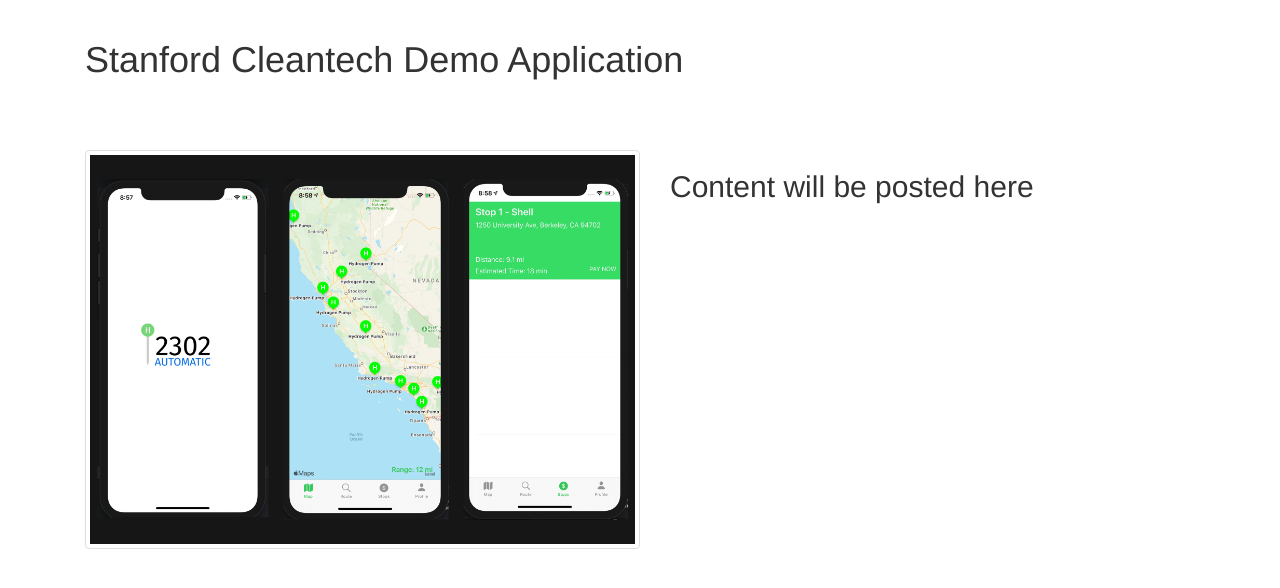
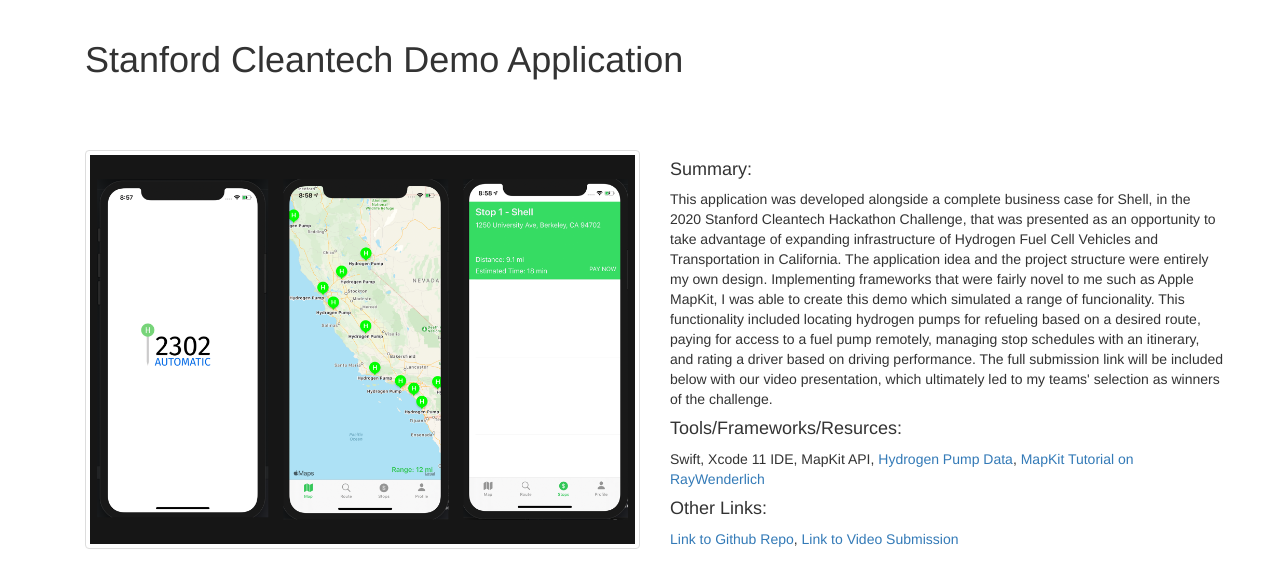
Before and after one commit to joefedota/portfolio_website, a Flask app: page /cleantech in a window 1280 px wide. Shown: the part 52-640 px from the top of the page. Run offline with Flask 2, Linux system fonts and the light colour scheme; some libraries are stand-ins or nearby versions.

Commit message:
Cleantech page add

```diff
--- a/app/templates/cleantech.html
+++ b/app/templates/cleantech.html
@@ -31,7 +31,12 @@
 				</a>
 			</div>
 			<div class="col-md-6">
-				<h2>Content will be posted here</h2>
+				<h4>Summary: </h4>
+				<p>    This application was developed alongside a complete business case for Shell, in the 2020 Stanford Cleantech Hackathon Challenge, that was presented as an opportunity to take advantage of expanding infrastructure of Hydrogen Fuel Cell Vehicles and Transportation in California. The application idea and the project structure were entirely my own design. Implementing frameworks that were fairly novel to me such as Apple MapKit, I was able to create this demo which simulated a range of funcionality. This functionality included locating hydrogen pumps for refueling based on a desired route, paying for access to a fuel pump remotely, managing stop schedules with an itinerary, and rating a driver based on driving performance. The full submission link will be included below with our video presentation, which ultimately led to my teams' selection as winners of the challenge.</p>
+				<h4>Tools/Frameworks/Resurces: </h4>
+				<p>Swift, Xcode 11 IDE, MapKit API, <a href="https://cafcp.org/stationmap">Hydrogen Pump Data</a>, <a href="https://www.raywenderlich.com/7738344-mapkit-tutorial-getting-started">MapKit Tutorial on RayWenderlich</a></p>
+				<h4>Other Links: </h4>
+				<p><a href="https://github.com/joefedota/Cleantech">Link to Github Repo</a>, <a href="https://www.stanfordcleantech.com/past-winners?wix-vod-video-id=7446955682c9414086d536594ebdc8f0&wix-vod-comp-id=comp-ka482z3s">Link to Video Submission</a></p>
 			</div>
 		</div>
 	</div>
```
